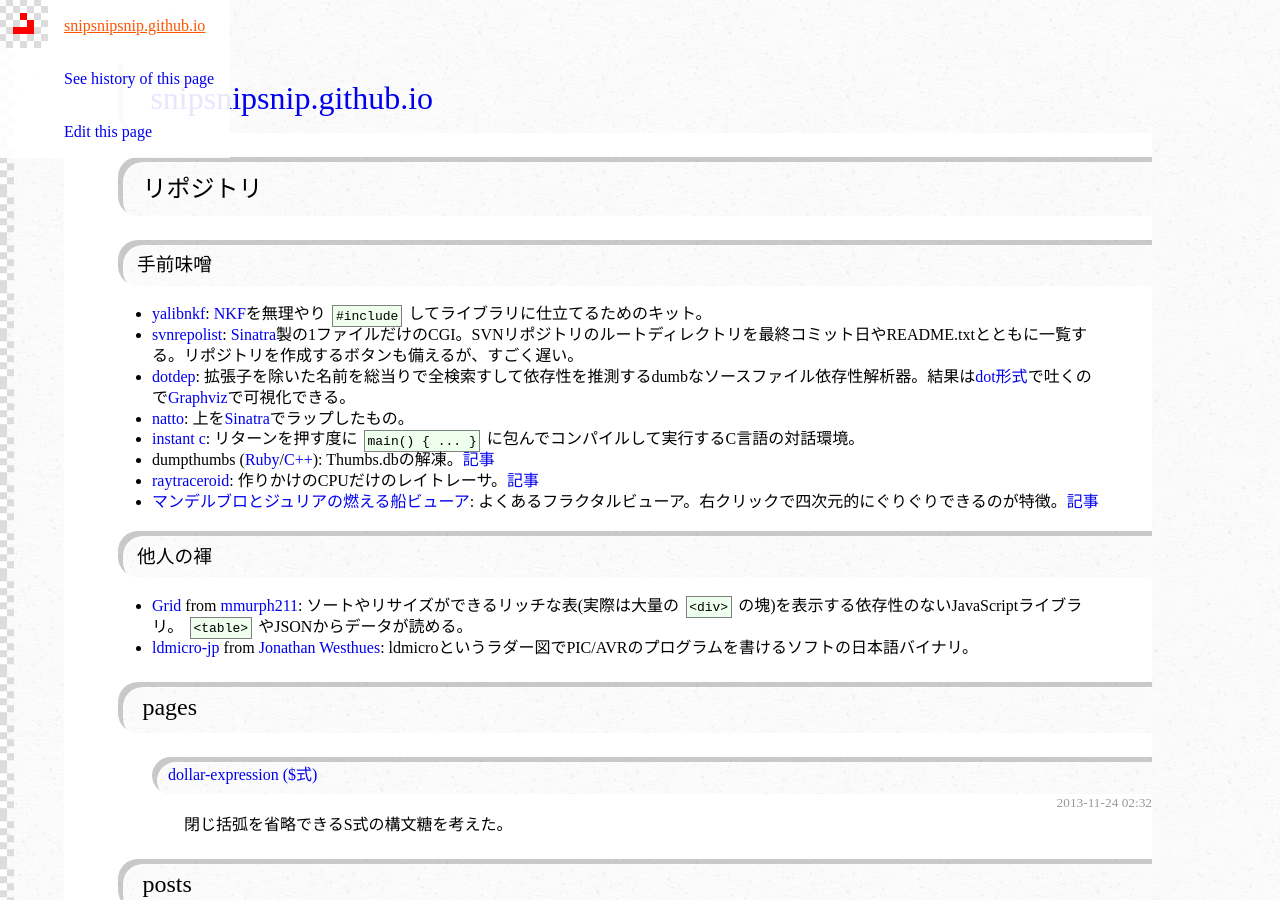
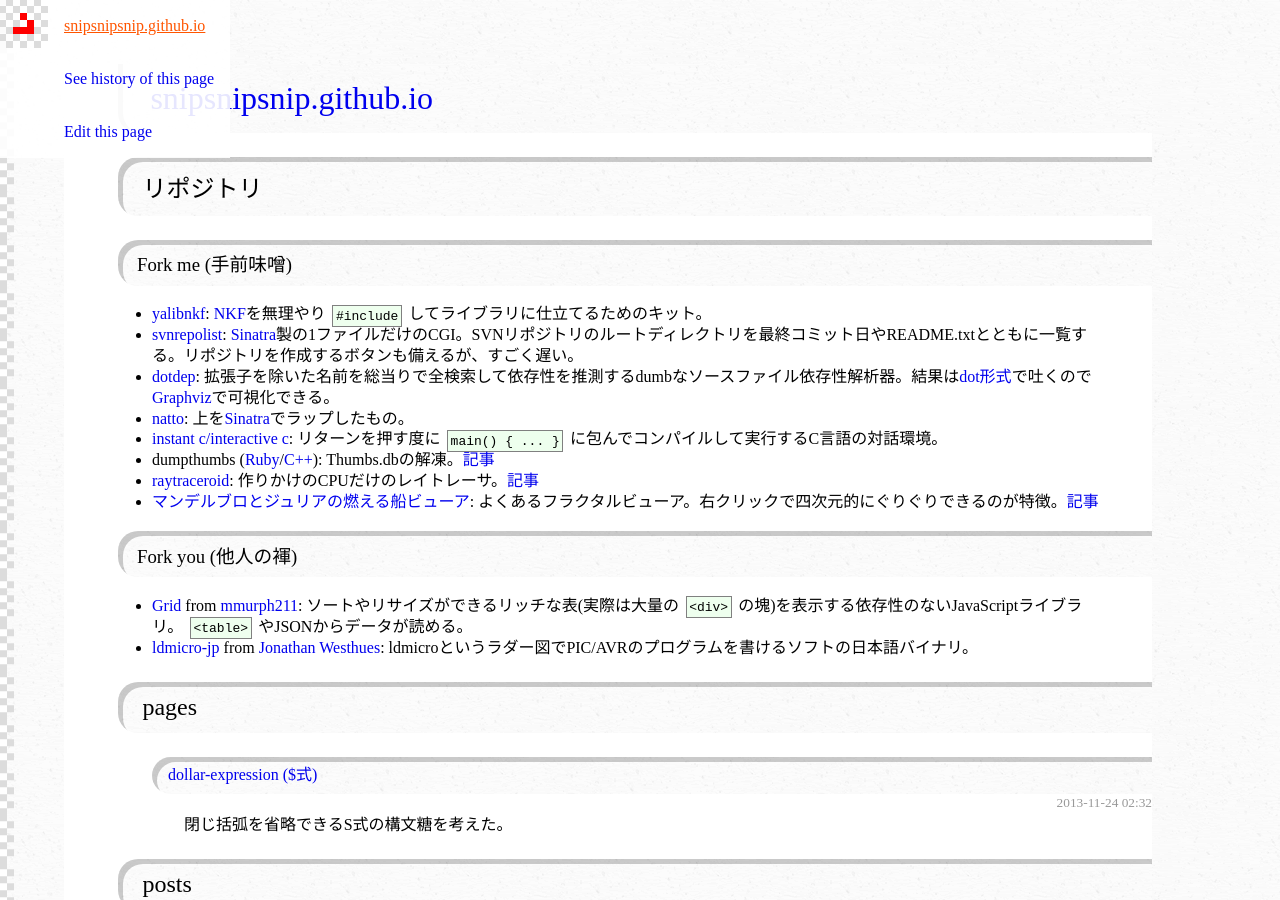
Before and after one commit to snipsnipsnip/snipsnipsnip.github.io, a Jekyll site: the page built from index.html, in a window 1280 px wide and 900 px high. Built offline with Jekyll 4.4.1, drawn with Linux system fonts in a browser that asks for light colours; a style sheet for code colours, icons or effects is not loaded.

Commit message:
Update repos.md

```diff
--- a/_includes/repos.md
+++ b/_includes/repos.md
@@ -1,17 +1,17 @@
 ## リポジトリ
 
-### 手前味噌
+### Fork me (手前味噌)
 
 - [yalibnkf](https://github.com/snipsnipsnip/yalibnkf): [NKF](https://osdn.jp/projects/nkf/)を無理やり`#include`してライブラリに仕立てるためのキット。
 - [svnrepolist](https://github.com/snipsnipsnip/svnrepolist): [Sinatra](http://www.sinatrarb.com/)製の1ファイルだけのCGI。SVNリポジトリのルートディレクトリを最終コミット日やREADME.txtとともに一覧する。リポジトリを作成するボタンも備えるが、すごく遅い。
-- [dotdep](https://github.com/snipsnipsnip/dotdep): 拡張子を除いた名前を総当りで全検索すして依存性を推測するdumbなソースファイル依存性解析器。結果は[dot形式](https://ja.wikipedia.org/wiki/DOT%E8%A8%80%E8%AA%9E)で吐くので[Graphviz](https://ja.wikipedia.org/wiki/Graphviz)で可視化できる。
+- [dotdep](https://github.com/snipsnipsnip/dotdep): 拡張子を除いた名前を総当りで全検索して依存性を推測するdumbなソースファイル依存性解析器。結果は[dot形式](https://ja.wikipedia.org/wiki/DOT%E8%A8%80%E8%AA%9E)で吐くので[Graphviz](https://ja.wikipedia.org/wiki/Graphviz)で可視化できる。
 - [natto](https://github.com/snipsnipsnip/natto): 上を[Sinatra](http://www.sinatrarb.com/)でラップしたもの。
-- [instant c](https://github.com/snipsnipsnip/instant-c): リターンを押す度に`main() { ... }`に包んでコンパイルして実行するC言語の対話環境。
+- [instant c/interactive c](https://github.com/snipsnipsnip/instant-c): リターンを押す度に`main() { ... }`に包んでコンパイルして実行するC言語の対話環境。
 - dumpthumbs ([Ruby](https://gist.github.com/818260)/[C++](https://gist.github.com/819809)): Thumbs.dbの解凍。[記事](/2011/02/13-format-of-a-thumbs-db-and-its-extractor.html %})
 - [raytraceroid](https://gist.github.com/1369770): 作りかけのCPUだけのレイトレーサ。[記事](/2011/12/17/raytraceroid.html)
 - [マンデルブロとジュリアの燃える船ビューア](https://gist.github.com/525284): よくあるフラクタルビューア。右クリックで四次元的にぐりぐりできるのが特徴。[記事](/2012/09/01/burning-ship-of-mandelbrot-and-julia.html)
 
-### 他人の褌
+### Fork you (他人の褌)
 
 - [Grid](/grid/) from [mmurph211](http://github.com/mmurph211/Grid): ソートやリサイズができるリッチな表(実際は大量の`<div>`の塊)を表示する依存性のないJavaScriptライブラリ。`<table>`やJSONからデータが読める。
 - [ldmicro-jp](https://github.com/snipsnipsnip/ldmicro-jp) from [Jonathan Westhues](http://cq.cx/ladder.pl): ldmicroというラダー図でPIC/AVRのプログラムを書けるソフトの日本語バイナリ。
```
